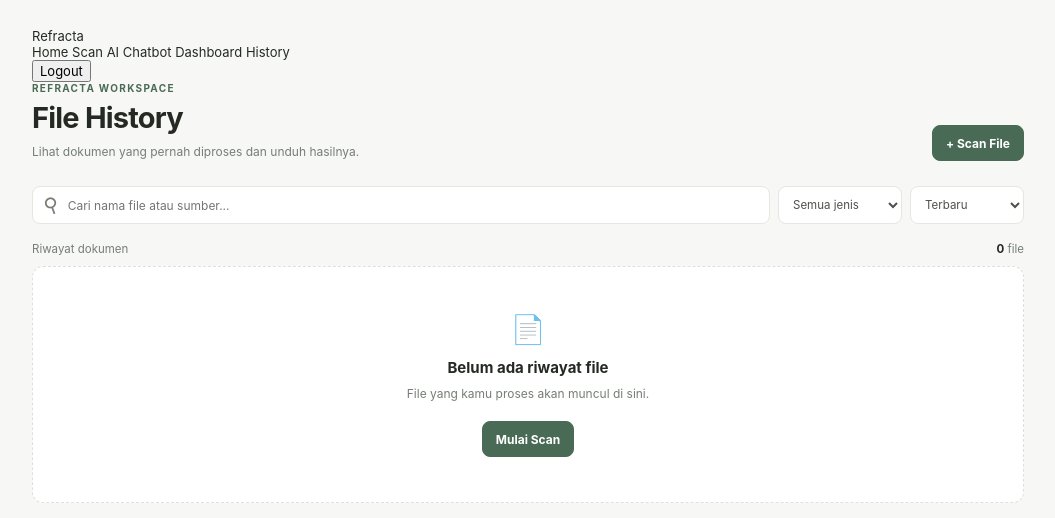
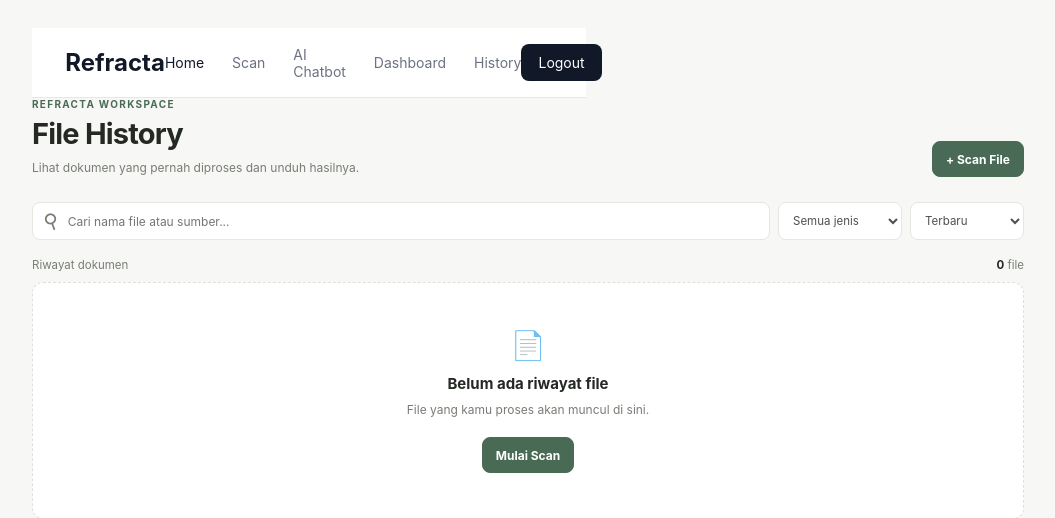
Before and after one commit to GeneJustin/Refracta, a Flask app: page /history in a window 1280 px wide. Shown: the top 518 px of the page, without its empty margins (112-1167 px from the left). Run offline with Flask 3, Linux system fonts and the light colour scheme; the visitor is signed in with stand-in values (Sample User, id 1); data that the repository does not hold is empty.

Commit message:
Update history.css

```diff
--- a/static/history.css
+++ b/static/history.css
@@ -24,6 +24,56 @@ body {
     font-family: Inter, -apple-system, BlinkMacSystemFont, "Segoe UI", sans-serif;
     font-size: 13px;
     -webkit-font-smoothing: antialiased;
+}
+
+.navbar {
+    height: 70px;
+    background: white;
+    border-bottom: 1px solid #e5e7eb;
+    display: flex;
+    align-items: center;
+    justify-content: space-between;
+    padding: 0 6%;
+    position: sticky;
+    top: 0;
+    z-index: 100;
+}
+
+.logo {
+    font-size: 24px;
+    font-weight: 700;
+    color: #111827;
+}
+
+.nav-links {
+    display: flex;
+    align-items: center;
+    gap: 28px;
+}
+
+.nav-links a {
+    font-size: 14px;
+    color: #6b7280;
+    transition: 0.2s;
+}
+
+.nav-links a:hover,
+.nav-links a.active {
+    color: #111827;
+}
+
+.logout-btn {
+    border: none;
+    background: #111827;
+    color: white;
+    padding: 10px 17px;
+    border-radius: 8px;
+    cursor: pointer;
+    font-size: 14px;
+}
+
+.logout-btn:hover {
+    background: #374151;
 }
 
 button, input, select {
```
